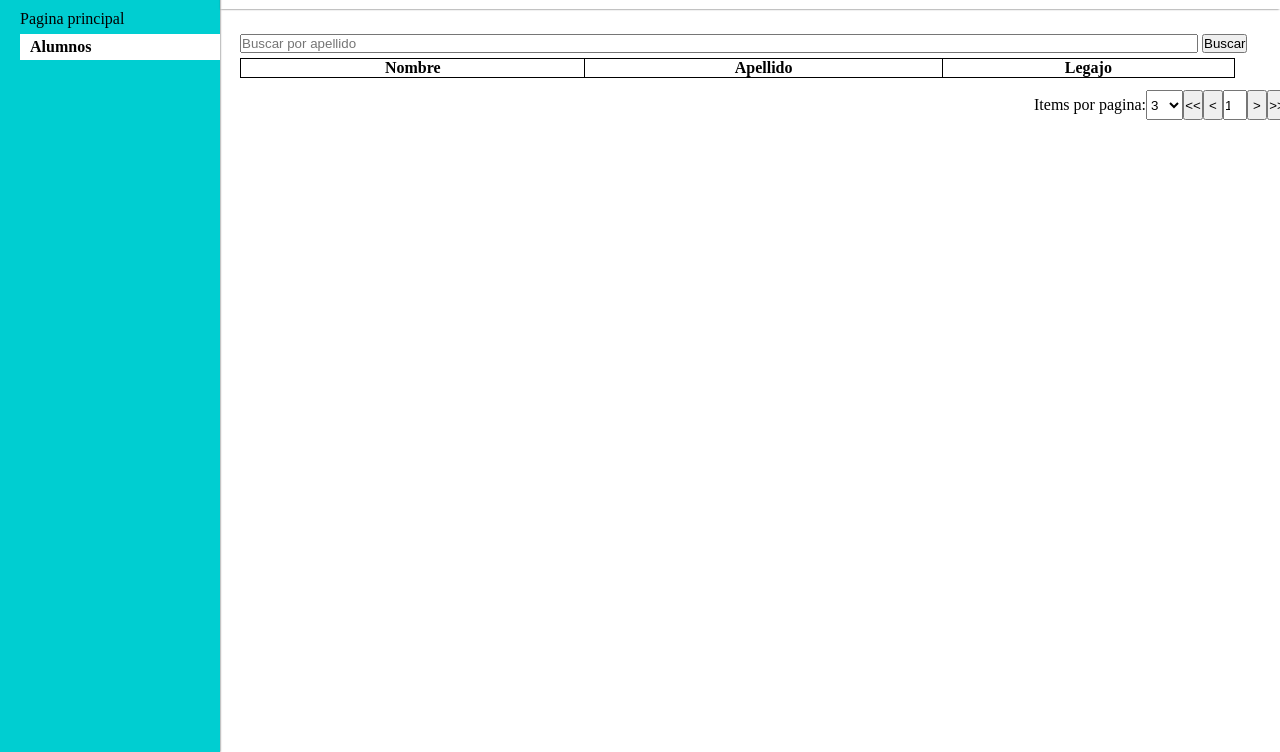
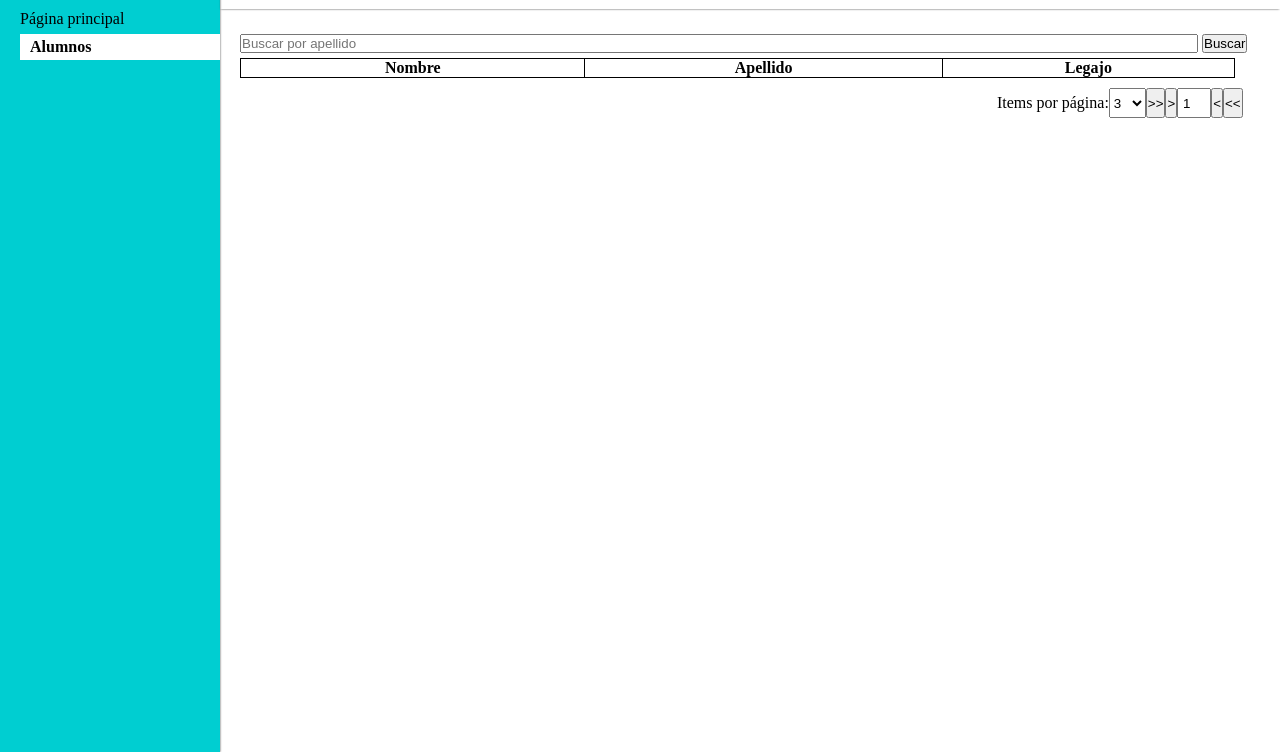
Before and after one commit to facundomoya/TP1, a plain HTML site: page student_list.html in a window 1280 px wide. Both pictures are taken after a click on the button "Buscar". Shown: the part 48-800 px from the top of the page. Drawn offline with Linux system fonts and the light colour scheme.

Commit message:
se añadio la logica de pagination y se hicieron otros cambios referidos al estilo en css ademas de cambiar el nombre en los link al formulario y lista por un error de tipeo

```diff
--- a/css/style.css
+++ b/css/style.css
@@ -124,17 +124,17 @@ form div button{
 
 .pagination{
     display: flex;
-    width: 100%;
+    width: 96%;
     flex-direction: row-reverse;
-    padding: 7px;
-    margin: 0px 65px 0px 0px;
+    padding: 5px;
+    margin: 5px 65px 0px 0px;
   }
 
   #pag-btn{
-    width: 20px;
+    width: 30px;
   }
 
   #pag-index{
-    width: 20px;
+    width: 30px;
     text-align: center;
   }
--- a/js/script_list.js
+++ b/js/script_list.js
@@ -1,11 +1,22 @@
 document.addEventListener('DOMContentLoaded', () => {
     const tbody = document.querySelector('tbody');
     const searchInput = document.getElementById('search');
-    const searchButton = document.querySelector('#search-button');
+    const searchButton = document.getElementById('search-button');
+    const pagOptions = document.getElementById('pag-options');
+    const pagIndex = document.getElementById('pag-index');
 
-    function displayStudents(students) {
+    let students = JSON.parse(localStorage.getItem('students')) || [];
+    let filteredStudents = students;
+    let itemsPerPage = parseInt(pagOptions.value);
+    let currentPage = 1;
+
+    function displayStudents() {
         tbody.innerHTML = '';
-        students.forEach(student => {
+        const start = (currentPage - 1) * itemsPerPage;
+        const end = start + itemsPerPage;
+        const studentsToDisplay = filteredStudents.slice(start, end);
+
+        studentsToDisplay.forEach(student => {
             const row = document.createElement('tr');
             row.innerHTML = `
                 <td>${student.name}</td>
@@ -14,14 +25,57 @@ document.addEventListener('DOMContentLoaded', () => {
             `;
             tbody.appendChild(row);
         });
+
+        pagIndex.value = currentPage;
     }
-    const students = JSON.parse(localStorage.getItem('students')) || [];
-    displayStudents(students);
+
+    function updatePagination() {
+        const totalStudents = filteredStudents.length;
+        const totalPages = Math.ceil(totalStudents / itemsPerPage);
+
+        if (currentPage > totalPages && totalPages > 0) {
+            currentPage = totalPages;
+        }
+
+        displayStudents();
+    }
+
+    pagOptions.addEventListener('change', (event) => {
+        itemsPerPage = parseInt(event.target.value);
+        currentPage = 1;
+        updatePagination();
+    });
+
+    document.getElementById('pag-btn-next').addEventListener('click', () => {
+        currentPage++;
+        updatePagination();
+    });
+
+    document.getElementById('pag-btn-prev').addEventListener('click', () => {
+        if (currentPage > 1) {
+            currentPage--;
+            updatePagination();
+        }
+    });
+
+    document.getElementById('pag-btn-last').addEventListener('click', () => {
+        currentPage = Math.ceil(filteredStudents.length / itemsPerPage);
+        updatePagination();
+    });
+
+    document.getElementById('pag-btn-first').addEventListener('click', () => {
+        currentPage = 1;
+        updatePagination();
+    });
+
+    displayStudents();
+
     searchButton.addEventListener('click', () => {
         const searchTerm = searchInput.value.trim().toLowerCase();
-        const filteredStudents = students.filter(student =>
+        filteredStudents = students.filter(student =>
             student.surname.toLowerCase().includes(searchTerm)
         );
-        displayStudents(filteredStudents);
+        currentPage = 1;
+        updatePagination();
     });
 });
--- a/student_list.html
+++ b/student_list.html
@@ -11,8 +11,8 @@
         <section class="flex">
             <section class="menu">
                 <h3>Trabajo Práctico 1</h3>
-                <a href="index.html"><p>Pagina principal</p></a>
-                <a href="students.html"><p class="menu-item">Alumnos</p></a>
+                <a href="index.html"><p>Página principal</p></a>
+                <a href="student_list.html"><p class="menu-item">Alumnos</p></a>
             </section>
             <article>
                 <div class="order-title-button">
@@ -37,11 +37,11 @@
                     </table>
                 </div>
                 <div class="pagination">
-                        <input  type="button" value=">>" id="pag-btn" onclick="goToLastPage()">
-                        <input  type="button" value=">" id="pag-btn" onclick="increasePageNumber()">
+                    <input type="button" value="<<" id="pag-btn-first">
+                    <input type="button" value="<" id="pag-btn-prev">
                     <input type="number" name="pag-index" id="pag-index" value="1" readonly>
-                        <input  type="button" value="<" id="pag-btn" onclick="decreasePageNumber()">
-                        <input  type="button" value="<<" id="pag-btn" onclick="goToFirtsPage()">
+                    <input type="button" value=">" id="pag-btn-next">
+                    <input type="button" value=">>" id="pag-btn-last">
                     <select id="pag-options" name="pag-options">
                         <option value="3">3</option>
                         <option value="5">5</option>
@@ -49,7 +49,7 @@
                         <option value="15">15</option>
                         <option value="20">20</option>
                     </select>
-                        <p>Items por pagina: </p>
+                    <p>Items por página: </p>
                 </div>
             </article>
         </section>
```
Also changed, not shown: student_form.html (+2 -3 lines). Lines whose indentation alone changed are shown as unchanged.
